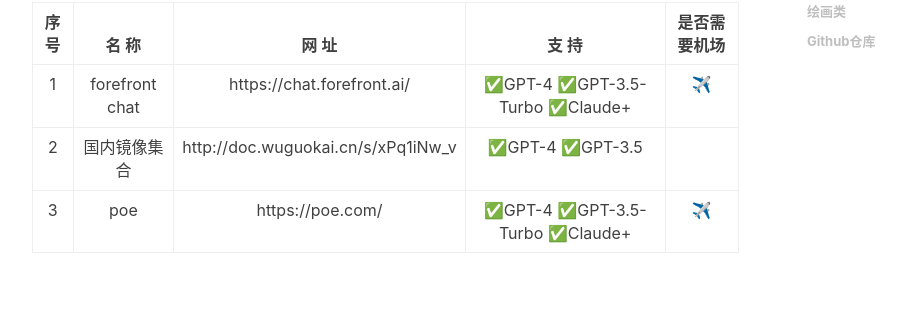
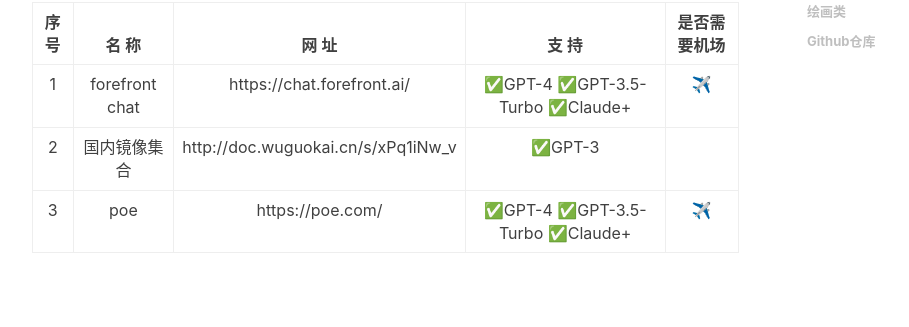
Before and after one commit to Draper-crypto/Draper-crypto.github.io, a Jekyll site: the page built from _posts/2023-5-28-AI工具集.md, in a window 1280 px wide and 900 px high, scrolled down 548 px. Shown: the part 123-450 px from the top of the window, without its empty margins (233-1142 px from the left). Built offline with Jekyll 4.4.1, drawn with Linux system fonts in a browser that asks for light colours; nearby versions of some CDN libraries; comment, search, counter and statistics services are not loaded.

Commit message:
更新 2023-5-28-AI工具集.md

```diff
--- a/_posts/2023-5-28-AI工具集.md
+++ b/_posts/2023-5-28-AI工具集.md
@@ -16,7 +16,7 @@
 |   序号  |   名     称    |          网    址          | 支   持 | 是否需要机场 |
 | :------------: | :------------------------: | :-----: | :-----: | :-----: |
 | 1 | forefront chat | https://chat.forefront.ai/ |    ✅GPT-4    ✅GPT-3.5-Turbo    ✅Claude+    |    ✈️    |
-| 2 | 国内镜像集合 | http://doc.wuguokai.cn/s/xPq1iNw_v | ✅GPT-4       ✅GPT-3.5 |  |
+| 2 | 国内镜像集合 | http://doc.wuguokai.cn/s/xPq1iNw_v | ✅GPT-3 |  |
 | 3 | poe | https://poe.com/ | ✅GPT-4    ✅GPT-3.5-Turbo    ✅Claude+ | ✈️ |
 
 
```
